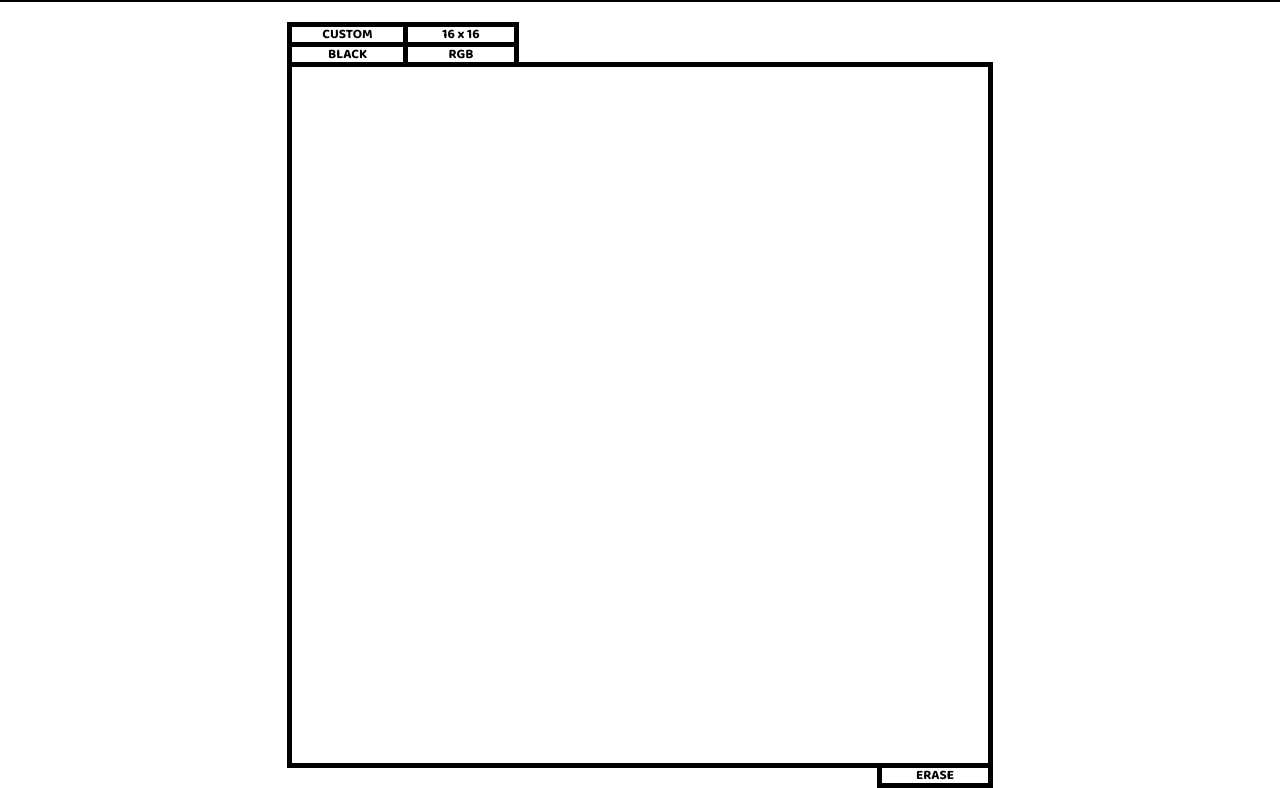
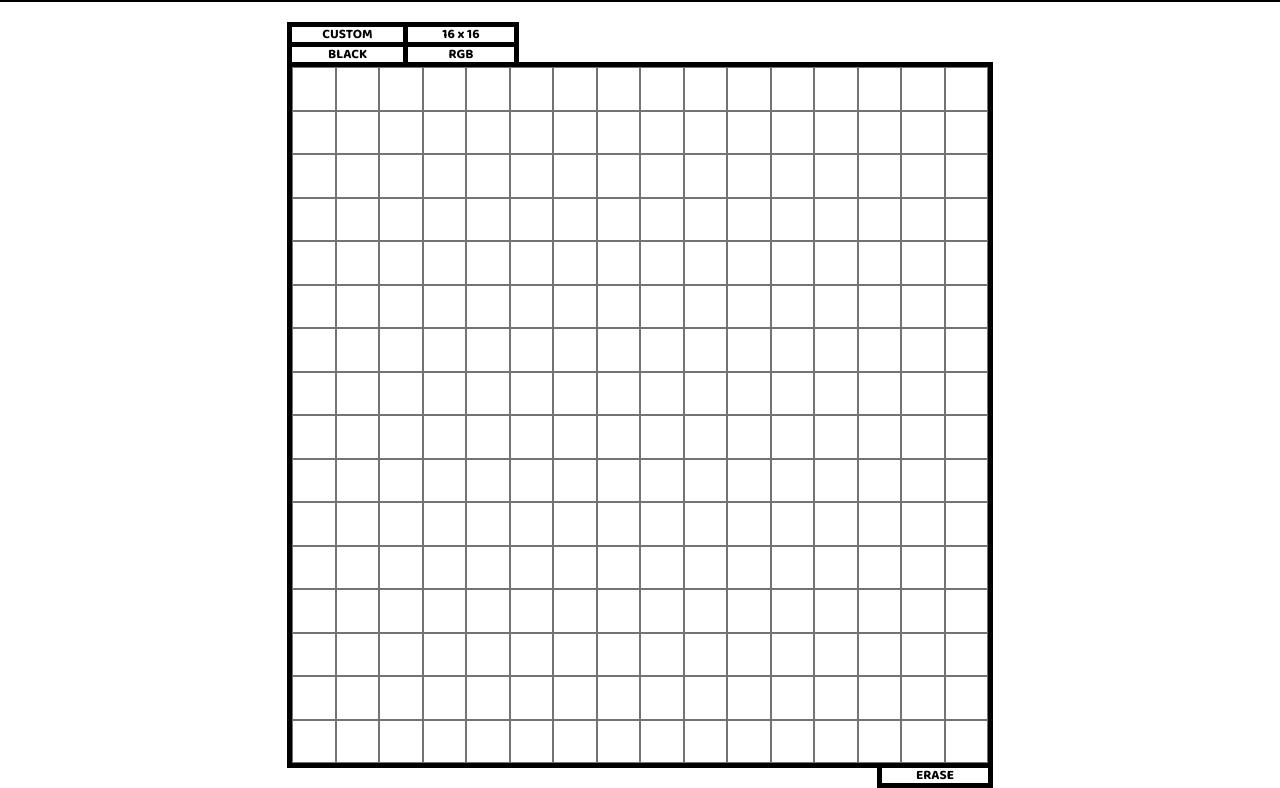
Before and after one commit to Newerk/etch-a-sketch, a plain HTML site: page index.html in a window 1280 px wide. Shown: the part 63-851 px from the top of the page. Drawn offline with Linux system fonts and the light colour scheme.

Commit message:
Add Functions To Create Correct Size Grids

```diff
--- a/script.js
+++ b/script.js
@@ -1,3 +1,6 @@
+defaultBoard();
+
+
 const gridSize = document.querySelector('#grid-size');
 const gridSizeSpan = gridSize.querySelector('span');
 
@@ -10,13 +13,15 @@ function createBoard(size) {
         for (let i = 0; i < Math.pow(size, 2); i++) {
             let pixel = document.createElement('div');
             pixel.className = 'pixel';
-            board.appendChild(pixel);
+            buildPixel(pixel, size);
+            board.append(pixel);
         }
         return board;
     } else {
         return;
     }
 }
+
 
 //Upon loading of webpage, the default board size will be 16x16
 function defaultBoard(){
@@ -25,8 +30,19 @@ function defaultBoard(){
         for (let i = 0; i < Math.pow(16, 2); i++) {
             let pixel = document.createElement('div');
             pixel.className = 'pixel';
-            board.appendChild(pixel);
+            buildPixel(pixel, 16);
+            board.append(pixel);
         }
+
         return board;
+}
 
+
+//write a function that calculates and sets the size of each pixel. will set the style in this function
+function buildPixel(pixel, size) {
+    let pixelLength = (696/size)-2;
+
+    return pixel.setAttribute('style', `width: ${pixelLength}px; height: ${pixelLength}px;`);
 }
+
+// createBoard(2);
--- a/style.css
+++ b/style.css
@@ -66,14 +66,6 @@ img {
     display: flex;
 }
 
-
-.board {
-    height: 696px;
-    width: 696px;
-    border: 5px solid black;
-    background-color: white;
-}
-
 .erase-button-container {
     display: flex;
     justify-content: right;
@@ -105,6 +97,28 @@ button {
 }
 
 
+/* ----------------BUILD BOARD---------------- */
+
+.board {
+display:flex;
+flex-wrap: wrap;
+/* padding: 0px; */
+
+margin: 0;
+
+    height: 696px;
+    width: 696px;
+    border: 5px solid black;
+    background-color: white;
+}
+
+.pixel {
+    border: 1px solid rgb(115, 115, 115);
+    padding: 0;
+    margin: 0;
+
+
+}
 
 
 
```
